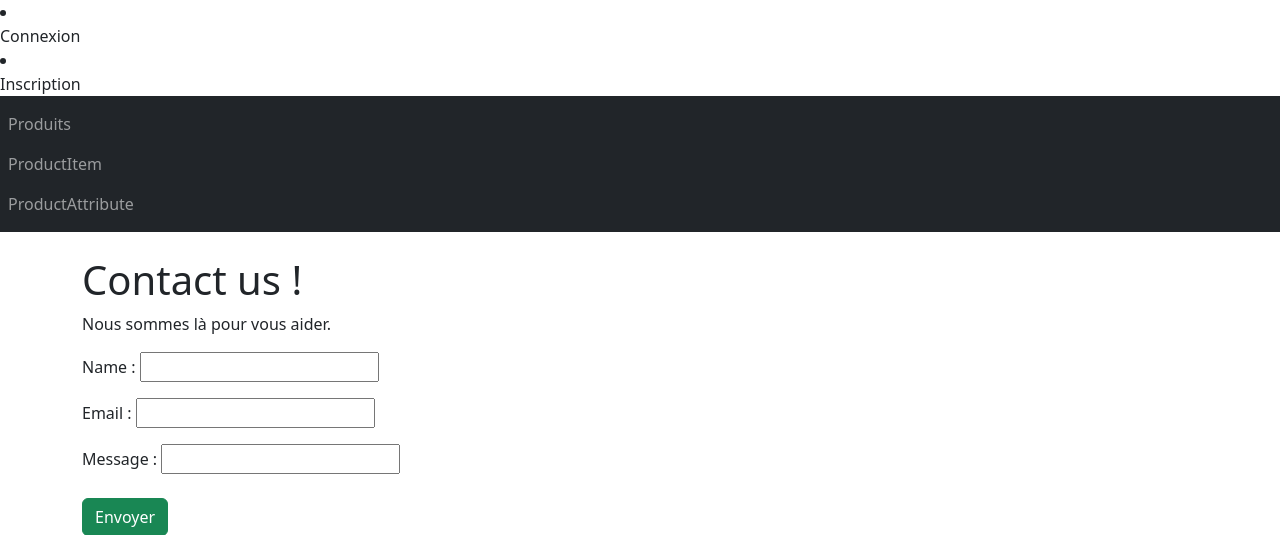
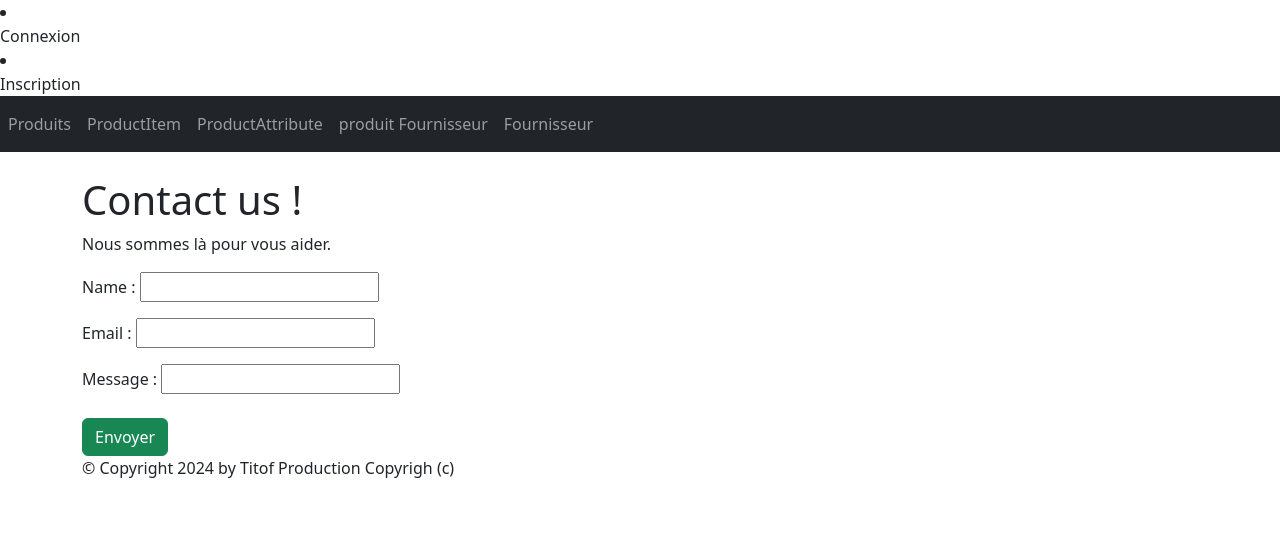
Before and after one commit to RobinBoissay/TpProgAvancee, a Django app: page /monapp/contact/ in a window 1280 px wide. Shown: the top 535 px of the page. Run offline with Django 5.2, Linux system fonts and the light colour scheme; some libraries are stand-ins or nearby versions.

Commit message:
modif header et add superuser

```diff
--- a/monprojet/monapp/templates/monapp/base.html
+++ b/monprojet/monapp/templates/monapp/base.html
@@ -28,12 +28,14 @@
         <nav class="navbar navbar-expand-md navbar-dark bg-dark mb-4">
             <div class="collapse navbar-collapse" id="navbarNav">
             <ul class="navbar-nav ml-auto">
-            <li class="nav-item">
-            <a class="nav-link" href="{% url 'product-list' %}">Produits</a>
-            <a class="nav-link" href="{% url 'productItem-list' %}">ProductItem</a>
-            <a class="nav-link" href="{% url 'productAttribute-list' %}">ProductAttribute</a>
 
-            </li>
+            <li class="nav-item"><a class="nav-link" href="{% url 'product-list' %}">Produits</a></li>
+            <li class="nav-item"></li><a class="nav-link" href="{% url 'productItem-list' %}">ProductItem</a></li>
+            <li class="nav-item"></li><a class="nav-link" href="{% url 'productAttribute-list' %}">ProductAttribute</a></li>
+            <li class="nav-item"></li><a class="nav-link" href="{% url 'productFournisseur-list' %}">produit Fournisseur</a></li>
+            <li class="nav-item"></li><a class="nav-link" href="{% url 'fournisseur-list' %}">Fournisseur</a></li>
+
+
             </ul>
             </div>
             </nav >
```
Also changed, not shown: monprojet/db.sqlite3.
